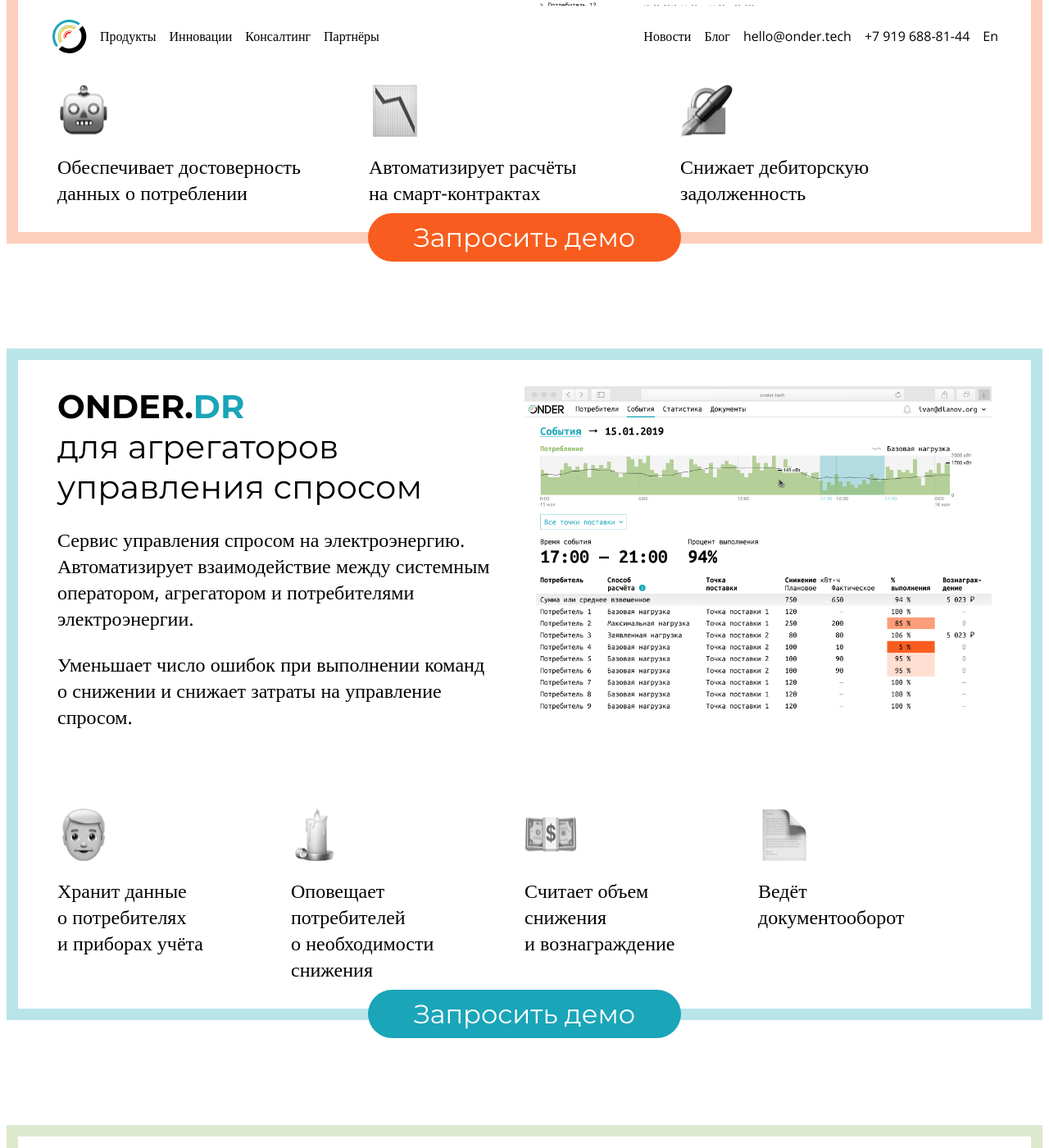
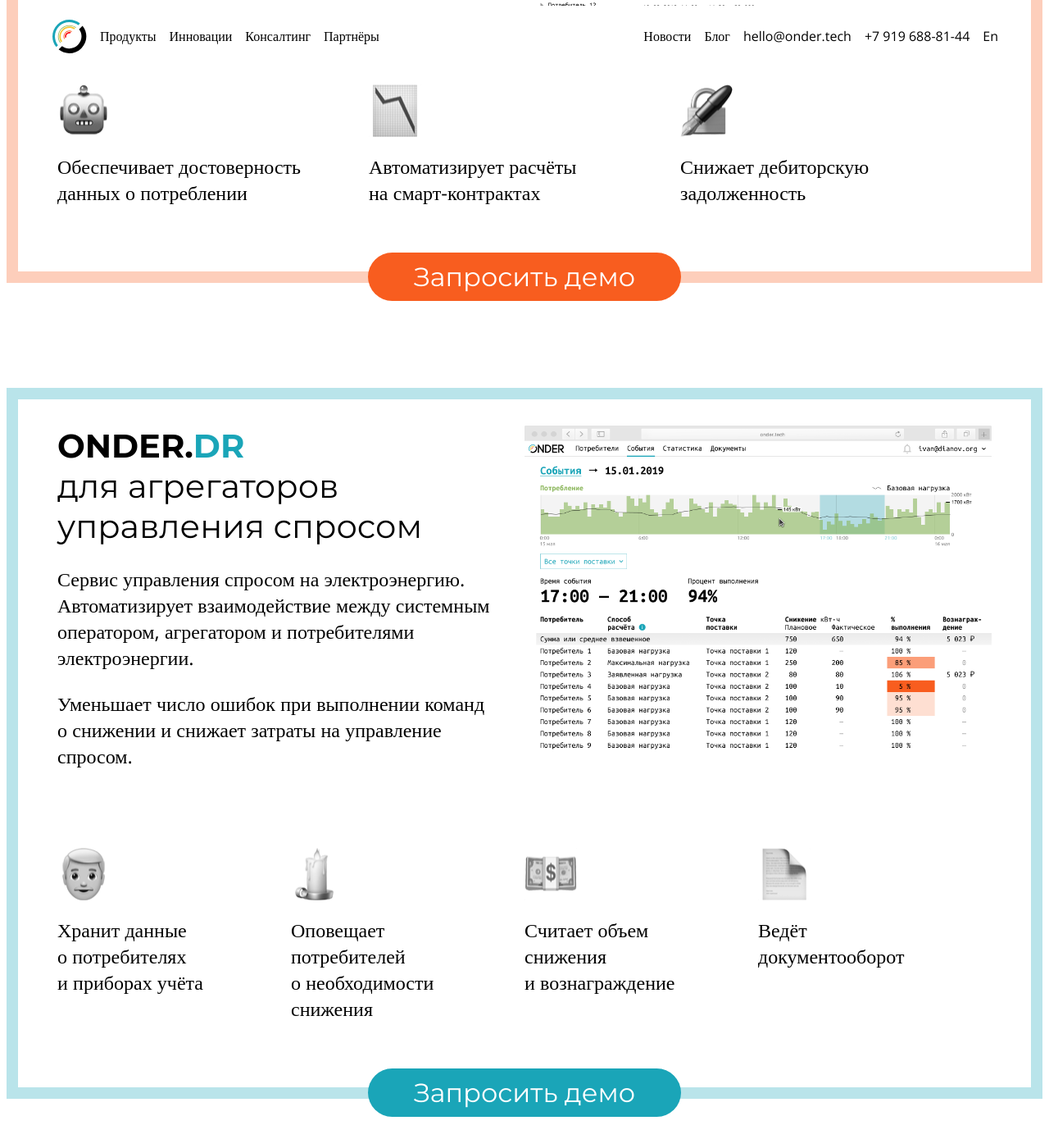
Before and after one commit to timac11/onder-site, a Jekyll site: the page built from index.html, in a window 1280 px wide and 1400 px high, scrolled down 1888 px. Shown: the whole window at 82% size. Built offline with Jekyll 4.4.1, drawn with Linux system fonts in a browser that asks for light colours.

Commit message:
minor fix

```diff
--- a/_sass/full_products.scss
+++ b/_sass/full_products.scss
@@ -15,7 +15,7 @@
     align-items: center;
     margin: 32px 8px calc(var(--floor-margin) / 2);
     position: relative;
-    padding: 2em 3em;
+    padding: 2em 3em 5em;
 
     &._grid {
       border: var(--grid-border);
```
